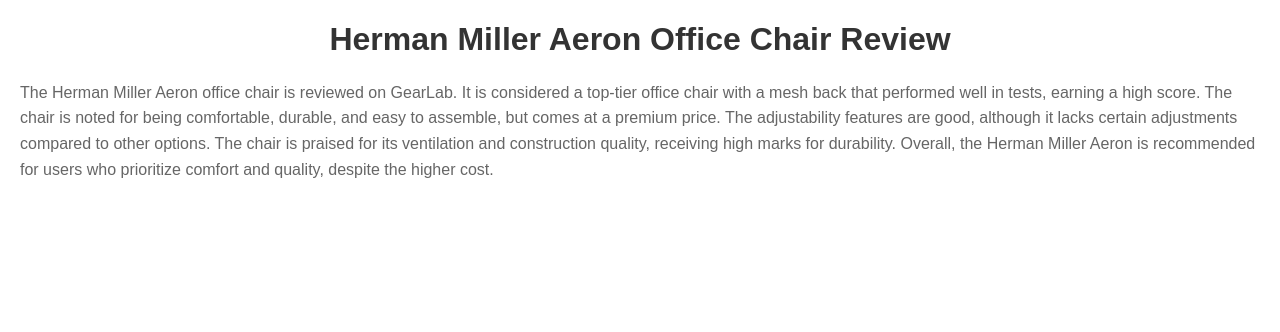
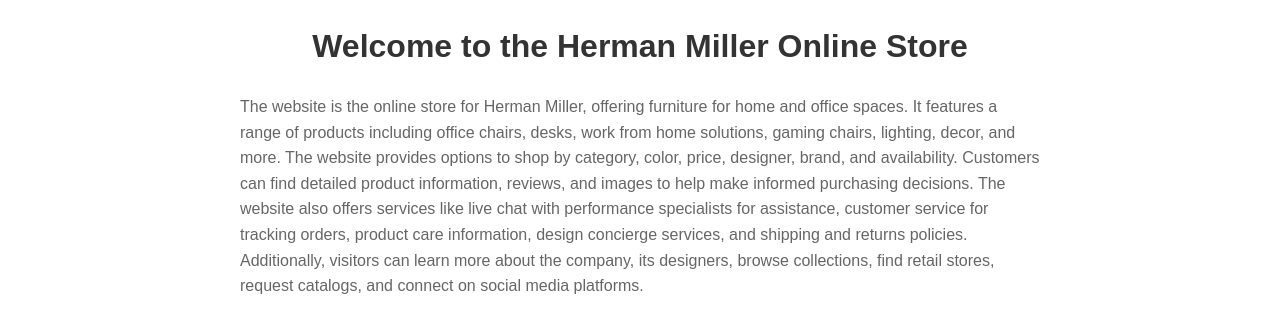
Before and after one commit to saoriyo99/mmm-front, a plain HTML site: page index.html in a window 1280 px wide. Drawn offline with Linux system fonts and the light colour scheme.

Commit message:
auto-commit

```diff
--- a/index.html
+++ b/index.html
@@ -3,28 +3,30 @@
 <head>
 <meta charset="UTF-8">
 <meta name="viewport" content="width=device-width, initial-scale=1.0">
-<title>Herman Miller Aeron Office Chair Review</title>
+<title>Herman Miller Online Store</title>
 <style>
     body {
         font-family: Arial, sans-serif;
         margin: 20px;
-        padding: 0;
+        line-height: 1.6;
     }
     h1 {
+        color: #333;
         text-align: center;
-        color: #333;
     }
     p {
         color: #666;
-        line-height: 1.6;
+    }
+    .container {
+        max-width: 800px;
+        margin: 0 auto;
     }
 </style>
 </head>
 <body>
-
-<h1>Herman Miller Aeron Office Chair Review</h1>
-
-<p>The Herman Miller Aeron office chair is reviewed on GearLab. It is considered a top-tier office chair with a mesh back that performed well in tests, earning a high score. The chair is noted for being comfortable, durable, and easy to assemble, but comes at a premium price. The adjustability features are good, although it lacks certain adjustments compared to other options. The chair is praised for its ventilation and construction quality, receiving high marks for durability. Overall, the Herman Miller Aeron is recommended for users who prioritize comfort and quality, despite the higher cost.</p>
-
+<div class="container">
+    <h1>Welcome to the Herman Miller Online Store</h1>
+    <p>The website is the online store for Herman Miller, offering furniture for home and office spaces. It features a range of products including office chairs, desks, work from home solutions, gaming chairs, lighting, decor, and more. The website provides options to shop by category, color, price, designer, brand, and availability. Customers can find detailed product information, reviews, and images to help make informed purchasing decisions. The website also offers services like live chat with performance specialists for assistance, customer service for tracking orders, product care information, design concierge services, and shipping and returns policies. Additionally, visitors can learn more about the company, its designers, browse collections, find retail stores, request catalogs, and connect on social media platforms.</p>
+</div>
 </body>
 </html>
```
